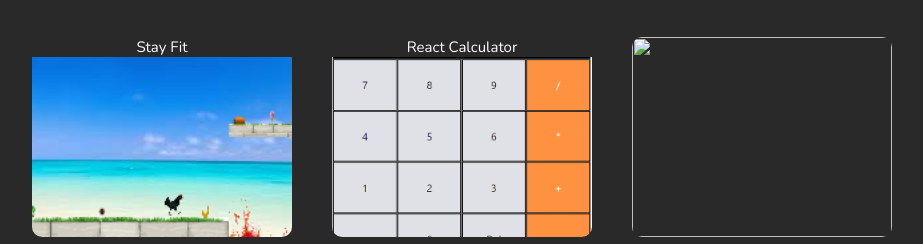
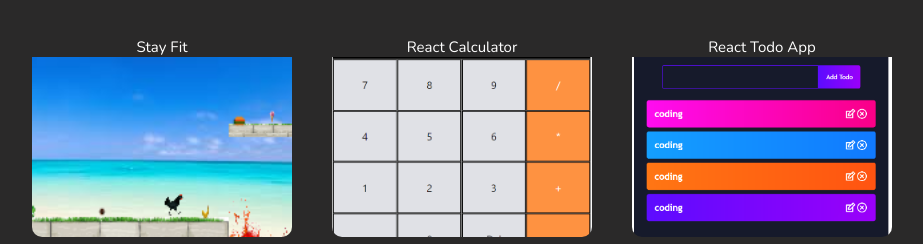
Before and after one commit to a-chamma/portfolio, a plain HTML site: page index.html in a window 1280 px wide. Shown: the part 2488-2732 px from the top of the page, without its empty margins (353-1276 px from the left). Drawn offline with nearby package versions, Linux system fonts and the light colour scheme.

Commit message:
project added

```diff
--- a/index.html
+++ b/index.html
@@ -175,7 +175,9 @@
     </div>
 
     <div class="box">
-        <img src="images/img3.jpg" alt="">
+        <p class="post">React Todo App</p>
+       <a href=" https://a-chamma.github.io/ToDo-App/"> <img src="/portfolio/images/todo.png" alt=""></a>
+
     </div>
 
     <div class="box">
```
Also changed, not shown: images/todo.png (added).
